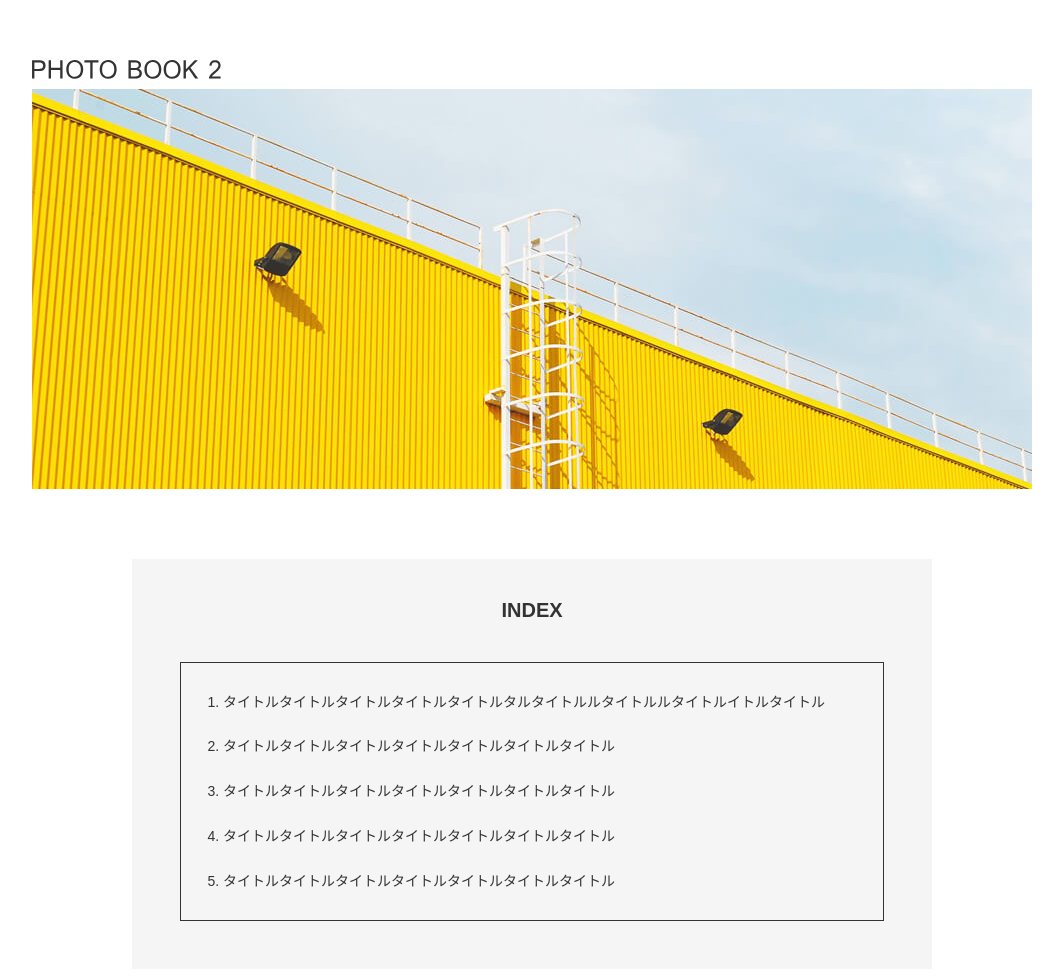
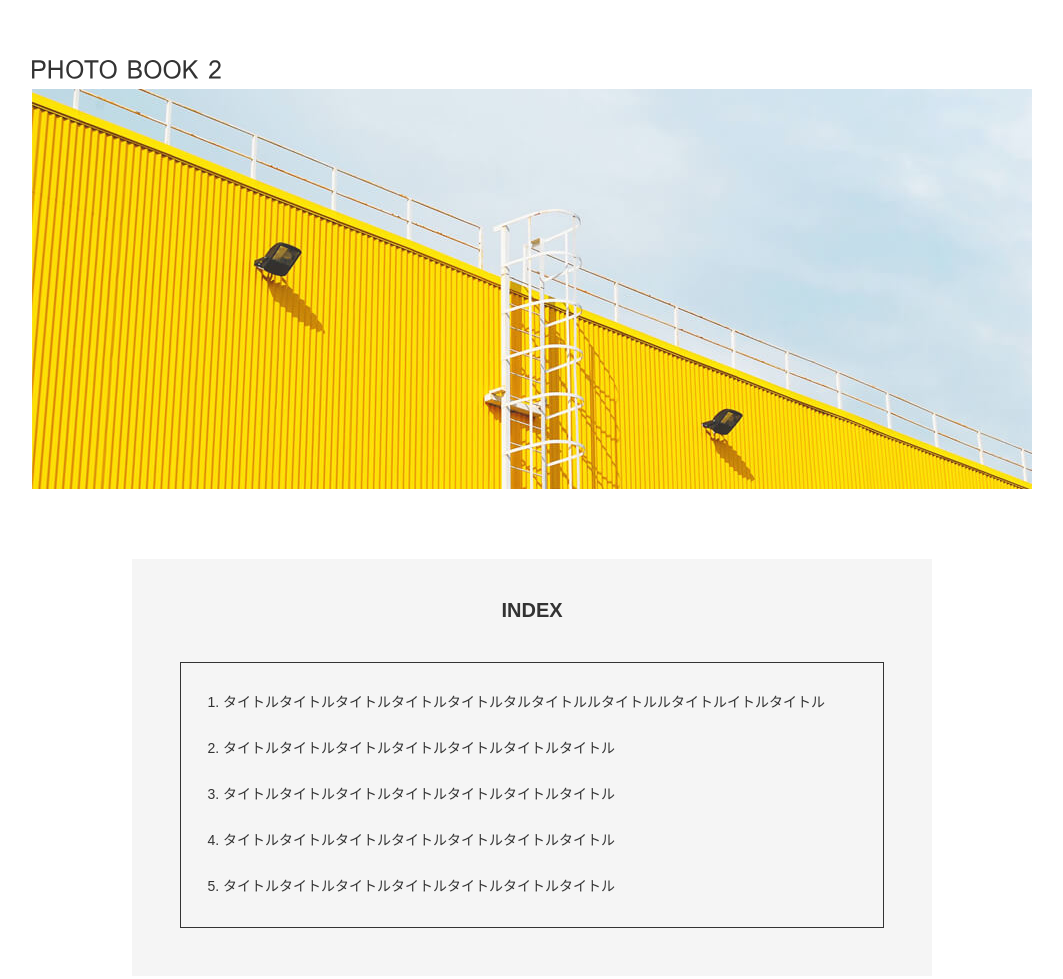
Before and after one commit to ebi-7/code-step.intro.photo-book2, a plain HTML site: page index.html in a window 1280 px wide. Shown: the top 979 px of the page, without its empty margins (108-1171 px from the left). Drawn offline with Linux system fonts and the light colour scheme; some packages are replaced by stand-ins of ours.

Commit message:
CSS修正

```diff
--- a/css/style.scss
+++ b/css/style.scss
@@ -44,7 +44,7 @@ img{
     margin-top: 70px;
 }
 li,p{
-    line-height: 1.6em;
+    line-height: 1.7em;
 }
 footer{
     font-size: 1rem;
```
Also changed, not shown: css/style.css.
